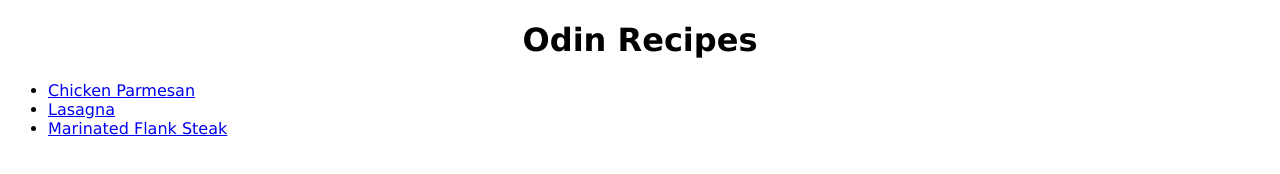
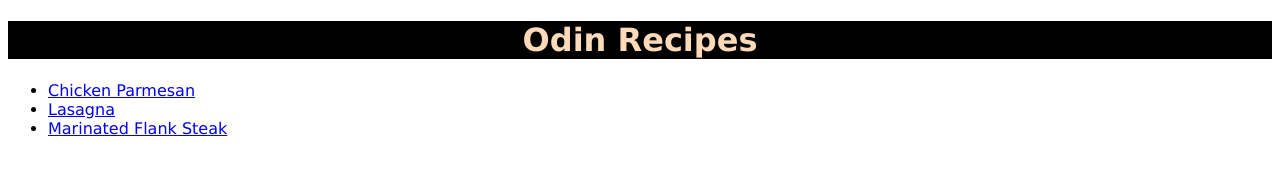
Before and after one commit to kennethespaldon/odin-recipes, a plain HTML site: page index.html in a window 1280 px wide. Drawn offline with Linux system fonts and the light colour scheme.

Commit message:
Change color and and background-color of main headings

```diff
--- a/css/styles.css
+++ b/css/styles.css
@@ -4,6 +4,8 @@
 
 h1 {
     text-align: center;
+    background-color: rgb(0, 0, 0);
+    color: rgb(255, 218, 185);
 }
 
 img {
```
